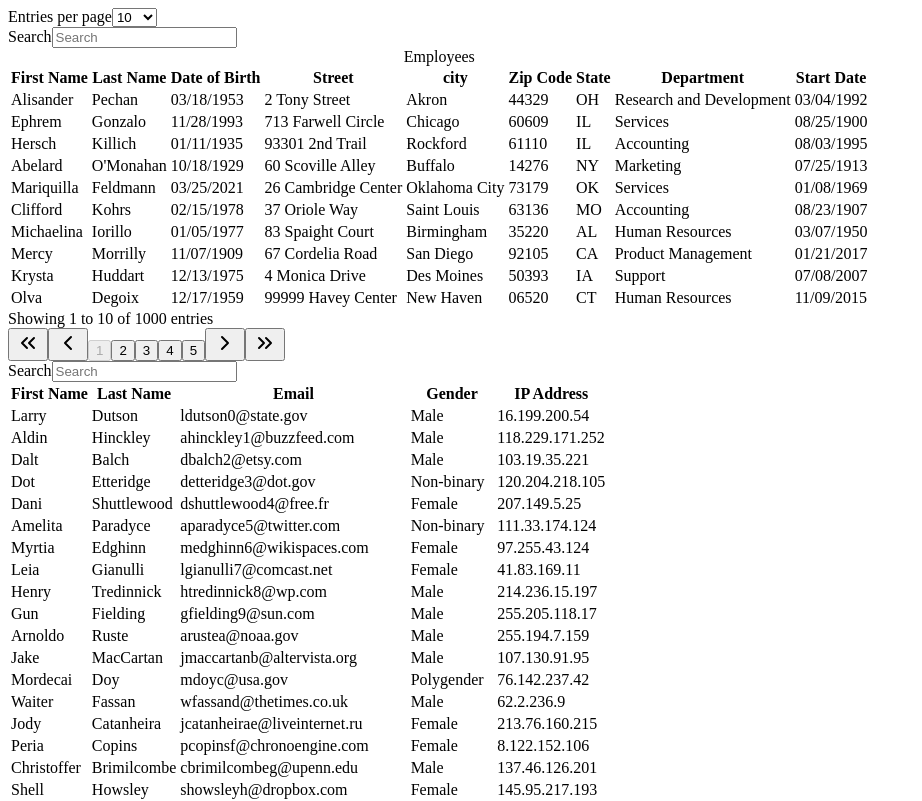
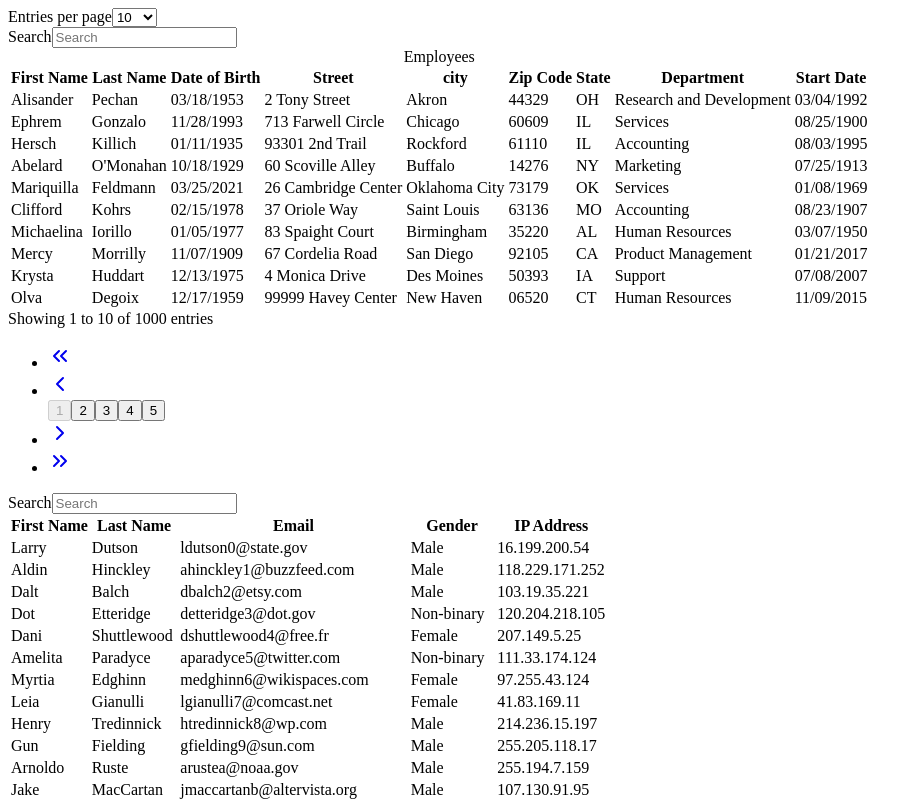
Before and after one commit to lehmax/DataTable, a React (Vite) app: page / in a window 1280 px wide. Shown: the top 801 px of the page, without its empty margins (0-922 px from the left). Built offline with nearby package versions, Linux system fonts and the light colour scheme.

Commit message:
improve pagination + tests

```diff
--- a/src/components/Pagination.tsx
+++ b/src/components/Pagination.tsx
@@ -16,20 +16,56 @@ const Pagination = () => {
       <span>
         Showing {start} to {end} of {total} entries
       </span>
-      <nav>
-        <button onClick={pagination.firstPage}>
-          <ChevronsLeft />
-        </button>
-        <button onClick={pagination.prevPage}>
-          <ChevronLeft />
-        </button>
-        {pagination.paginationButtons}
-        <button onClick={pagination.nextPage}>
-          <ChevronRight />
-        </button>
-        <button onClick={pagination.lastPage}>
-          <ChevronsRight />
-        </button>
+      <nav role="navigation" aria-label="Pagination">
+        <ul>
+          <li>
+            <a
+              href="#first"
+              onClick={(event) => {
+                event.preventDefault();
+                pagination.firstPage();
+              }}
+              aria-disabled="true"
+            >
+              <ChevronsLeft />
+            </a>
+          </li>
+          <li>
+            <a
+              href="#previous"
+              onClick={(event) => {
+                event.preventDefault();
+                pagination.prevPage();
+              }}
+              aria-disabled="true"
+            >
+              <ChevronLeft />
+            </a>
+          </li>
+          {pagination.paginationButtons}
+          <li>
+            <a
+              href="#next"
+              onClick={(event) => {
+                event.preventDefault();
+                pagination.nextPage();
+              }}
+            >
+              <ChevronRight />
+            </a>
+          </li>
+          <li>
+            <a
+              href="#last"
+              onClick={(event) => {
+                event.preventDefault();
+                pagination.lastPage();
+              }}
+            >
+              <ChevronsRight />
+            </a>
+          </li>
+        </ul>
       </nav>
     </div>
   );
--- a/src/components/Search.tsx
+++ b/src/components/Search.tsx
@@ -10,16 +10,17 @@ const Search = ({ columns }: SearchProps) => {
   const id = useId();
 
   return (
-    <div>
+    <form role="search" onSubmit={(e) => e.preventDefault()}>
       <label htmlFor={id}>Search</label>
       <input
         type="search"
         placeholder="Search"
         name="search"
         id={id}
+        role="search"
         onChange={(event) => search(event.target.value)}
       />
-    </div>
+    </form>
   );
 };
 
--- a/vitest.setup.ts
+++ b/vitest.setup.ts
@@ -1,7 +1 @@
 import "@testing-library/jest-dom/vitest";
-import { cleanup } from "@testing-library/react";
-import { afterEach } from "vitest";
-
-afterEach(() => {
-  cleanup();
-});
```
Also changed, not shown: 1 other file (tests, documents, lock files or other folders).
